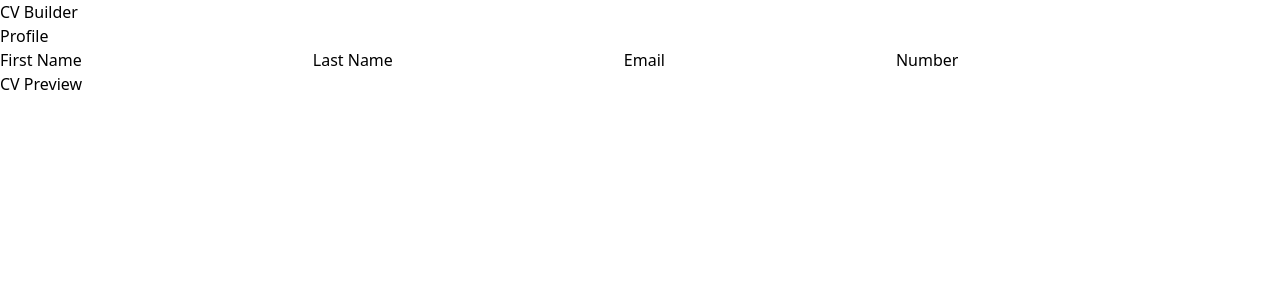
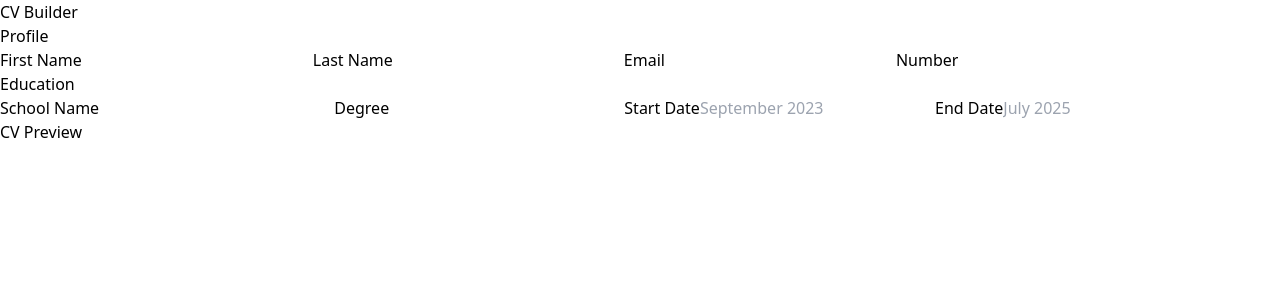
Before and after one commit to h4m24-a/cv-builder, a React app: page / in a window 1280 px wide. Shown: the top 300 px of the page. Built offline with nearby package versions, Linux system fonts and the light colour scheme; the HTML template or start-up script is replaced by a standard one.

Commit message:
completed the education section - form and preview

```diff
--- a/src/App.jsx
+++ b/src/App.jsx
@@ -2,8 +2,7 @@ import React from "react"
 import { useState } from "react"
 import Profile from "./components/Profile"
 import CVPreview from "./components/CVPreview"
-// import Education from "./components/Education"
-// import Skills from "./components/Skills"
+import Education from "./components/Education"
 // import Experience from "./components/Experience"
 
 function App() {
@@ -18,11 +17,16 @@ function App() {
   const [number, setNumber] = useState("")
 
 
-
-  const [education, setEducation] = useState("")
+  // Education
+  const [schoolName, setSchoolName] = useState("")
+  const [degree, setDegree] = useState("")
+  const [startdate, setStartDate] = useState("")
+  const [endDate, setEndDate] = useState("")
 
 
-  const [experience, setExperience] = useState("")
+  // Experience
+
+
 
   return (
     <>
@@ -51,6 +55,20 @@ function App() {
             />
 
 
+            <Education
+            schoolName={schoolName}
+            setSchoolName={setSchoolName}
+
+            degree={degree}
+            setDegree={setDegree}
+
+            startdate={startdate}
+            setStartDate={setStartDate}
+
+            endDate={endDate}
+            setEndDate={setEndDate}
+            />
+
           </div>
         </div>
 
@@ -65,6 +83,11 @@ function App() {
              fullName={fullName}
              email={email}
              number={number}
+
+             schoolName={schoolName}
+             degree={degree}
+             startDate={startdate}
+             endDate={endDate}
             />
           </div>
         </div>
--- a/src/components/CVPreview.jsx
+++ b/src/components/CVPreview.jsx
@@ -1,11 +1,17 @@
 import React from "react";
 
-const CVPreview = ({ fullName, email, number }) => {
+// eslint-disable-next-line react/prop-types
+const CVPreview = ({ fullName, email, number, schoolName, degree, startDate, endDate }) => {
   return (
     <>
       <h1>{fullName}</h1>
       <h1>{email}</h1>
-      <h1>{number}</h1>
+      <h1 className=" mb-6">{number}</h1>
+
+      <h1>{schoolName}</h1>
+      <h1>{degree}</h1>
+      <h1>{startDate}</h1>
+      <h1>{endDate}</h1>
     </>
   );
 };
--- a/src/components/Education.jsx
+++ b/src/components/Education.jsx
@@ -1,9 +1,74 @@
-import React from 'react'
+import React from "react";
 
-const Education = () => {
+// eslint-disable-next-line react/prop-types
+const Education = ({setSchoolName, schoolName, setDegree, degree, setStartDate, startDate, setEndDate, endDate}) => {
+
+  const handleSumbit = (e) => {
+    e.preventDefault();
+  };
+
   return (
-    <div>Education</div>
-  )
-}
+    <>
+      <h1 className="font-sans text-xl font-extrabold bg-slate-200 rounded p-2 mt-2 text-center">
+        Education
+      </h1>
 
-export default Education
+      <div className="flex justify-center">
+      <form onSubmit={handleSumbit}>
+
+        <label htmlFor="schoolName" className="flex justify-center pt-3 text-md font-medium leading-6 text-gray-900"> School Name</label>
+
+        <input
+            onChange={(e) => setSchoolName(e.target.value)}
+            value={schoolName}
+            name="schoolName"
+            id="schoolName"
+            type={"text"}
+            className="rounded-md border-0 py-2 pl-7 pr-20 text-gray-900 ring-1 ring-inset ring-gray-300 placeholder:text-gray-400 focus:ring-2 focus:ring-inset focus:ring-indigo-600 sm:text-sm sm:leading-6"
+          />
+
+          <label htmlFor="degree" className="flex justify-center pt-3 text-md font-medium leading-6 text-gray-900"> Degree</label>
+
+          <input
+            onChange={(e) => setDegree(e.target.value)}
+            value={degree}
+            name="degree"
+            id="degree"
+            type={"text"}
+            className="rounded-md border-0 py-2 pl-7 pr-20 text-gray-900 ring-1 ring-inset ring-gray-300 placeholder:text-gray-400 focus:ring-2 focus:ring-inset focus:ring-indigo-600 sm:text-sm sm:leading-6"
+          />
+
+          <label htmlFor="startDate" className="flex justify-center pt-3 text-md font-medium leading-6 text-gray-900"> Start Date</label>
+
+          <input
+            onChange={(e) => setStartDate(e.target.value)}
+            value={startDate}
+            name="startDate"
+            id="startDate"
+            placeholder="September 2023"
+            type={"text"}
+            className="rounded-md border-0 py-2 pl-7 pr-20 text-gray-900 ring-1 ring-inset ring-gray-300 placeholder:text-gray-400 focus:ring-2 focus:ring-inset focus:ring-indigo-600 sm:text-sm sm:leading-6"
+          />
+
+          <label htmlFor="endDate" className="flex justify-center pt-3 text-md font-medium leading-6 text-gray-900"> End Date</label>
+
+
+          <input
+            onChange={(e) => setEndDate(e.target.value)}
+            value={endDate}
+            name="endDate"
+            id="endDate"
+            placeholder="July 2025"
+            type={"text"}
+            className="rounded-md border-0 py-2 pl-7 pr-20 text-gray-900 ring-1 ring-inset ring-gray-300 placeholder:text-gray-400 focus:ring-2 focus:ring-inset focus:ring-indigo-600 sm:text-sm sm:leading-6"
+          />
+
+        </form>
+
+
+      </div>
+    </>
+  );
+};
+
+export default Education;
```
